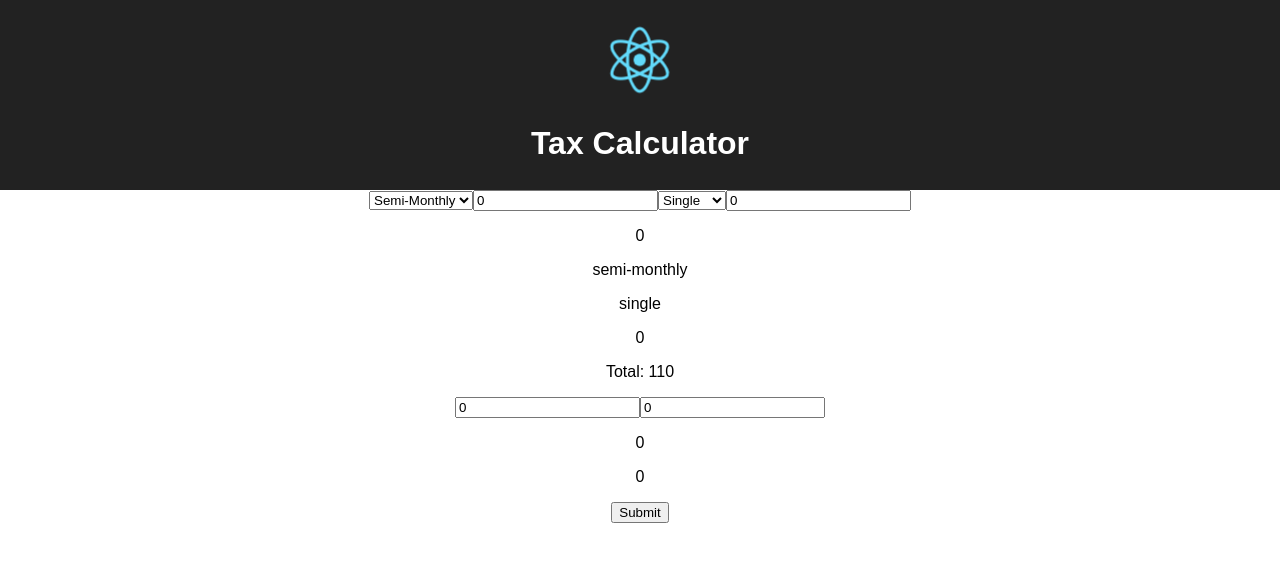
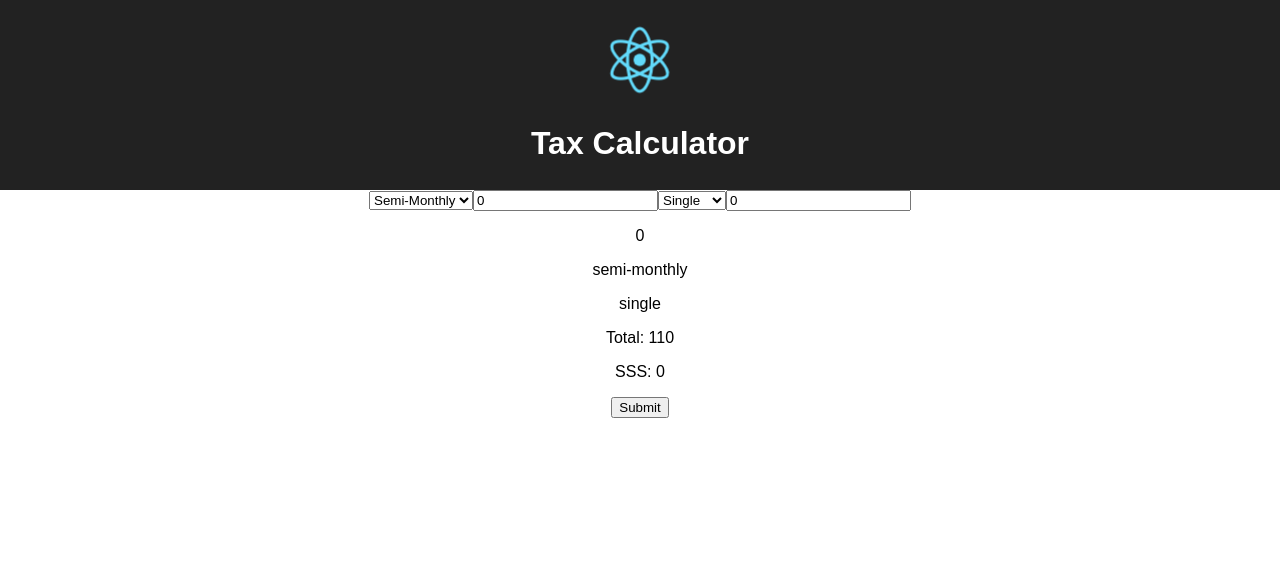
Before and after one commit to meowmanijado/taxph-calculator, a React (Create React App) app: page / in a window 1280 px wide. Shown: the top 562 px of the page. Built offline with nearby package versions, Linux system fonts and the light colour scheme.

Commit message:
Add sss calculation

```diff
--- a/src/App.js
+++ b/src/App.js
@@ -2,9 +2,14 @@ import React, { Component } from 'react';
 import logo from './logo.svg';
 import './App.css';
 import BasicPay from './BasicPay';
-import Deductions from './Deductions';
+
 
 class App extends Component {
+  handleSubmit(e) {
+    alert('foo');
+    e.preventDefault();
+  }
+
   render() {
     return (
       <div className="App">
@@ -12,10 +17,9 @@ class App extends Component {
           <img src={logo} className="App-logo" alt="logo" />
           <h1>Tax Calculator {this.props.basicSalary}</h1>
         </div>
-        <form>
+        <form onSubmit={this.handleSubmit}>
 
           <BasicPay />
-          <Deductions />
           <input type="submit" value="Submit" />
 
         </form>
--- a/src/BasicPay.js
+++ b/src/BasicPay.js
@@ -1,6 +1,6 @@
 import React from 'react';
 
-class BasicPay extends React.Component {
+export class BasicPay extends React.Component {
 	constructor(props) {
 		super(props);
 
@@ -28,10 +28,14 @@ class BasicPay extends React.Component {
 		const getStatus = this.state.status === 'single' ? 100 : 200;
 		const totalBasicPay = getPeriod + getStatus + this.state.basicSalary;
 
+		// Calculate sss
+		const employeeContrib = 0.0363;
+		const totalContrib = employeeContrib * this.state.basicSalary;
+		const sssContrib = Math.ceil(totalContrib);
+
 		return (
 			<div>
-				<select value={this.state.period} onChange={this.handleChange}
-					name="period">
+				<select value={this.state.period} onChange={this.handleChange} name="period">
 					<option value="semi-monthly">Semi-Monthly</option>
 					<option value="monthly">Monthly</option>
 				</select>
@@ -40,24 +44,26 @@ class BasicPay extends React.Component {
 					name="basicSalary"
 					onChange={this.handleUserInput}
 					value={this.state.basicSalary} />
-				<select value={this.state.status} onChange={this.handleChange}
-					name="status">
+				<select value={this.state.status} onChange={this.handleChange} name="status">
 					<option value="single">Single</option>
 					<option value="married">Married</option>
 				</select>
 				<input
 					type="text"
-					name="sss"
-					value={this.state.sss} />
+					name="basicSalary"
+					onChange={this.handleUserInput}
+					value={sssContrib} />
 
 				<p>{this.state.basicSalary}</p>
 				<p>{this.state.period}</p>
 				<p>{this.state.status}</p>
-				<p>{this.state.sss}</p>
 				<p>Total: {totalBasicPay}</p>
+				<p>SSS: {totalContrib}</p>
 			</div>
-		)
+		);
 	}
 }
 
+
+
 export default BasicPay;
--- a/src/Deductions.js
+++ /dev/null
@@ -1,54 +0,0 @@
-import React from 'react'
-
-class Deductions extends React.Component {
-	constructor(props) {
-		super(props);
-
-		this.state = {
-			sss: 0,
-			philHealth: 0,
-			pagibig: 0
-		}
-
-		this.handleUserInput = this.handleUserInput.bind(this)
-	}
-
-	sssCompute(salary) {
-		// switch (salary) {
-		// 	case 1000 <= 1249.99:
-		// 		this.setState({sss: 36.30});
-		// 		break;
-		// 	case 1250 <= 1749.99:
-		// 		this.setState({sss: 54.50});
-		// 		break;
-		// 	default:
-		// 		this.setState({sss: 0});
-		// }
-	}
-
-	handleUserInput(e) {
-		this.setState({[e.target.name]: e.target.value})
-	}
-
-	render() {
-
-		return (
-			<div>
-				<input
-					type="text"
-					name="philHealth"
-					onChange={this.handleUserInput}
-					value={this.state.philHealth} />
-				<input
-					type="text"
-					name="pagibig"
-					onChange={this.handleUserInput}
-					value={this.state.pagibig} />
-				<p>{this.state.philHealth}</p>
-				<p>{this.state.pagibig}</p>
-			</div>
-		)
-	}
-}
-
-export default Deductions;
```
